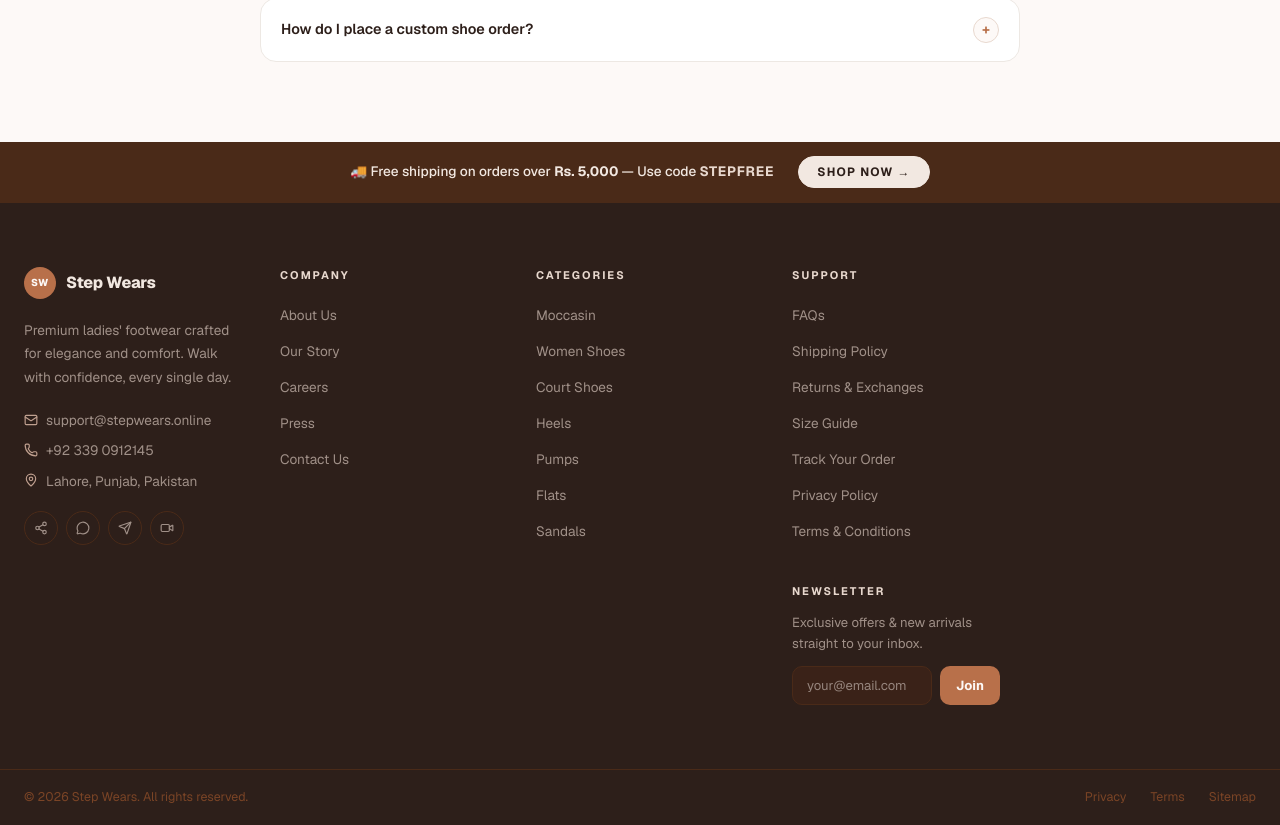
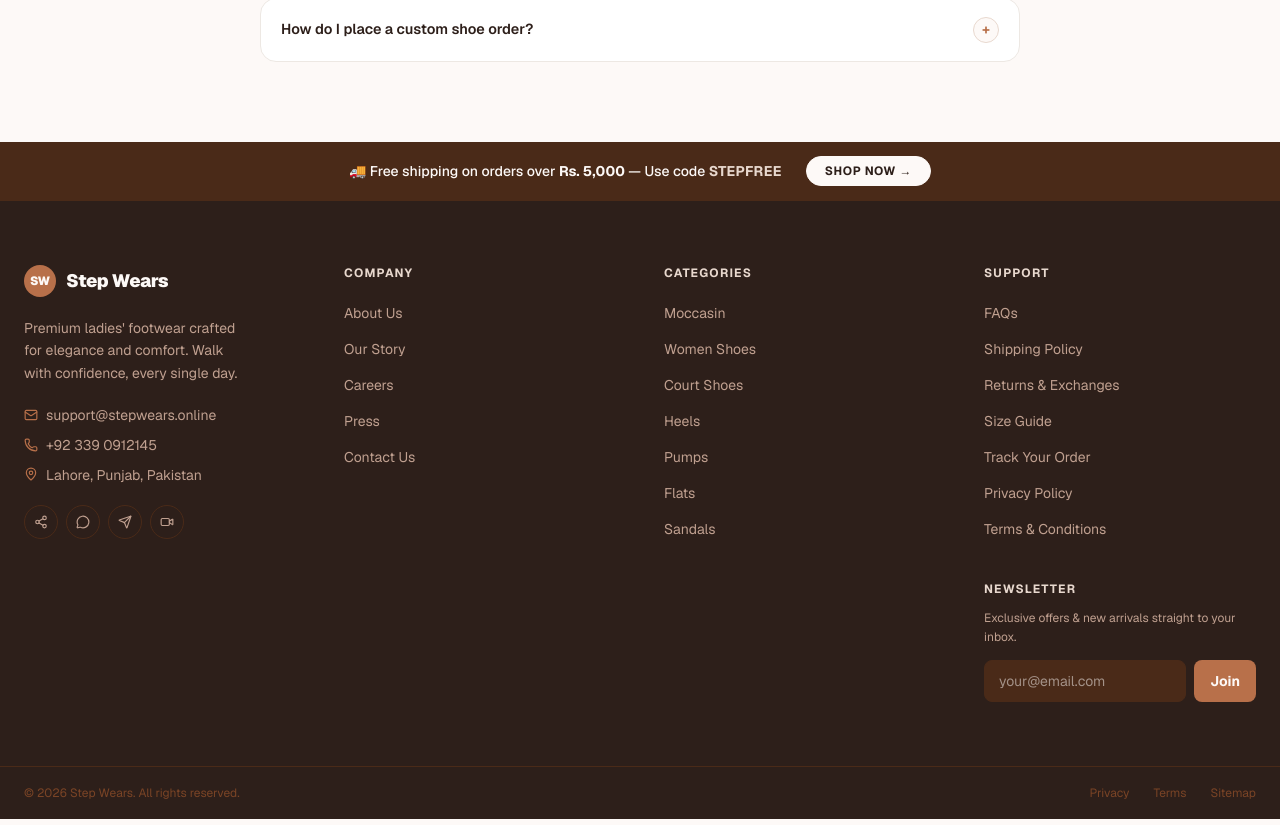
Before and after one commit to remittaylor027-droid/stepwears, a Next.js app: page /contact in a window 1280 px wide. Shown: the part 2006-2831 px from the top of the page. Built offline with nearby package versions, Linux system fonts and the light colour scheme.

Commit message:
Update footer design with modern Tailwind styling

```diff
--- a/src/components/Footer.tsx
+++ b/src/components/Footer.tsx
@@ -40,73 +40,67 @@
 
 export default function Footer() {
   return (
-    <footer style={{ width: "100%", backgroundColor: "#2d1f1a", color: "#d4beb2" }}>
-
+    <footer className="w-full bg-brand-900 text-brand-300">
       {/* Promo Banner */}
-      <div style={{
-        borderBottom: "1px solid #4a2a18", padding: "14px 24px",
-        display: "flex", alignItems: "center", justifyContent: "center",
-        gap: "24px", flexWrap: "wrap", backgroundColor: "#4a2a18",
-      }}>
-        <p style={{ fontSize: "0.85rem", color: "#f2e8e1", fontWeight: 500, margin: 0 }}>
+      <div className="border-b border-brand-800 py-3.5 px-6 flex items-center justify-center gap-6 flex-wrap bg-brand-800">
+        <p className="text-sm text-brand-50 font-medium m-0">
           🚚 Free shipping on orders over{" "}
-          <span style={{ fontWeight: 700 }}>Rs. 5,000</span> — Use code{" "}
-          <span style={{ fontWeight: 700, letterSpacing: "0.06em", color: "#e8d8ce" }}>STEPFREE</span>
+          <span className="font-bold">Rs. 5,000</span> — Use code{" "}
+          <span className="font-bold tracking-wide text-brand-200">STEPFREE</span>
         </p>
-        <Link href="/categories" style={{
-          fontSize: "0.75rem", fontWeight: 700, letterSpacing: "0.1em", textTransform: "uppercase",
-          color: "#2d1f1a", textDecoration: "none", border: "1px solid #f2e8e1",
-          borderRadius: "999px", padding: "6px 18px", backgroundColor: "#f2e8e1",
-          transition: "background-color 0.15s",
-        }}>Shop Now →</Link>
+        <Link
+          href="/categories"
+          className="text-xs font-bold tracking-wider uppercase text-brand-900 no-underline border border-brand-50 rounded-full py-1.5 px-4.5 bg-brand-50 transition-colors duration-150 hover:bg-brand-100"
+        >
+          Shop Now →
+        </Link>
       </div>
 
       {/* Main Grid */}
-      <div className="footer-main-grid" style={{
-        maxWidth: "1280px", margin: "0 auto", padding: "64px 24px",
-        display: "grid", gridTemplateColumns: "repeat(auto-fill, minmax(200px, 1fr))", gap: "48px",
-      }}>
+      <div className="max-w-7xl mx-auto py-16 px-6 grid grid-cols-1 md:grid-cols-2 lg:grid-cols-4 gap-12">
         {/* Brand */}
-        <div style={{ display: "flex", flexDirection: "column", gap: "20px" }}>
-          <Link href="/" style={{ display: "flex", alignItems: "center", gap: "10px", textDecoration: "none" }}>
-            <div style={{
-              width: "32px", height: "32px", borderRadius: "50%", backgroundColor: "#b8704a",
-              display: "flex", alignItems: "center", justifyContent: "center", flexShrink: 0,
-            }}>
-              <span style={{ color: "#fdf9f7", fontSize: "10px", fontWeight: 800, letterSpacing: "0.05em" }}>SW</span>
+        <div className="flex flex-col gap-5">
+          <Link href="/" className="flex items-center gap-2.5 no-underline">
+            <div className="w-8 h-8 rounded-full bg-brand-500 flex items-center justify-center flex-shrink-0">
+              <span className="text-brand-50 text-xs font-black tracking-tight">SW</span>
             </div>
-            <span style={{ fontSize: "1rem", fontWeight: 800, letterSpacing: "-0.02em", color: "#f2e8e1" }}>Step Wears</span>
+            <span className="text-lg font-black tracking-tight text-brand-50">Step Wears</span>
           </Link>
 
-          <p style={{ fontSize: "0.85rem", color: "#a09088", lineHeight: 1.75, maxWidth: "220px", margin: 0 }}>
+          <p className="text-sm text-brand-400 leading-relaxed max-w-56 m-0">
             Premium ladies&apos; footwear crafted for elegance and comfort. Walk with confidence, every single day.
           </p>
 
-          <div style={{ display: "flex", flexDirection: "column", gap: "10px" }}>
+          <div className="flex flex-col gap-2.5">
             {[
               { icon: Mail, label: "support@stepwears.online", href: "mailto:support@stepwears.online" },
               { icon: Phone, label: "+92 339 0912145", href: "tel:+923390912145" },
             ].map(({ icon: Icon, label, href }) => (
-              <a key={label} href={href} style={{ display: "flex", alignItems: "center", gap: "8px", fontSize: "0.85rem", color: "#a09088", textDecoration: "none" }}>
-                <Icon style={{ width: "14px", height: "14px", color: "#c0a090", flexShrink: 0 }} />{label}
+              <a
+                key={label}
+                href={href}
+                className="flex items-center gap-2 text-sm text-brand-400 no-underline hover:text-brand-300 transition-colors duration-150"
+              >
+                <Icon className="w-3.5 h-3.5 text-brand-500 flex-shrink-0" />
+                {label}
               </a>
             ))}
-            <span style={{ display: "flex", alignItems: "flex-start", gap: "8px", fontSize: "0.85rem", color: "#a09088" }}>
-              <MapPin style={{ width: "14px", height: "14px", color: "#c0a090", flexShrink: 0, marginTop: "2px" }} />
+            <div className="flex items-start gap-2 text-sm text-brand-400">
+              <MapPin className="w-3.5 h-3.5 text-brand-500 flex-shrink-0 mt-0.5" />
               Lahore, Punjab, Pakistan
-            </span>
+            </div>
           </div>
 
-          <div style={{ display: "flex", gap: "8px" }}>
+          <div className="flex gap-2">
             {socialLinks.map(({ icon: Icon, label, href }) => (
-              <a key={label} href={href} aria-label={label} style={{
-                width: "34px", height: "34px", borderRadius: "50%", border: "1px solid #4a2a18",
-                display: "flex", alignItems: "center", justifyContent: "center",
-                color: "#a09088", transition: "border-color 0.15s, color 0.15s", textDecoration: "none",
-              }}
-                onMouseOver={(e) => { (e.currentTarget as HTMLElement).style.borderColor = "#b8704a"; (e.currentTarget as HTMLElement).style.color = "#b8704a"; }}
-                onMouseOut={(e) => { (e.currentTarget as HTMLElement).style.borderColor = "#4a2a18"; (e.currentTarget as HTMLElement).style.color = "#a09088"; }}
-              ><Icon style={{ width: "14px", height: "14px" }} /></a>
+              <a
+                key={label}
+                href={href}
+                aria-label={label}
+                className="w-8.5 h-8.5 rounded-full border border-brand-800 flex items-center justify-center text-brand-400 transition-all duration-150 hover:border-brand-500 hover:text-brand-500 no-underline"
+              >
+                <Icon className="w-3.5 h-3.5" />
+              </a>
             ))}
           </div>
         </div>
@@ -117,16 +111,18 @@
           { title: "Categories", links: footerLinks.categories },
         ].map(({ title, links }) => (
           <div key={title}>
-            <h3 style={{ fontSize: "11px", fontWeight: 700, letterSpacing: "0.18em", textTransform: "uppercase", color: "#e8d8ce", marginBottom: "20px", marginTop: 0 }}>
+            <h3 className="text-xs font-bold tracking-widest uppercase text-brand-200 mb-5 mt-0">
               {title}
             </h3>
-            <ul style={{ listStyle: "none", padding: 0, margin: 0, display: "flex", flexDirection: "column", gap: "12px" }}>
+            <ul className="list-none p-0 m-0 flex flex-col gap-3">
               {links.map((link) => (
                 <li key={link.label}>
-                  <Link href={link.href} style={{ fontSize: "0.85rem", color: "#a09088", textDecoration: "none", transition: "color 0.15s" }}
-                    onMouseOver={(e) => ((e.currentTarget as HTMLElement).style.color = "#f2e8e1")}
-                    onMouseOut={(e) => ((e.currentTarget as HTMLElement).style.color = "#a09088")}
-                  >{link.label}</Link>
+                  <Link
+                    href={link.href}
+                    className="text-sm text-brand-400 no-underline transition-colors duration-150 hover:text-brand-50"
+                  >
+                    {link.label}
+                  </Link>
                 </li>
               ))}
             </ul>
@@ -134,64 +130,68 @@
         ))}
 
         {/* Support + Newsletter */}
-        <div style={{ display: "flex", flexDirection: "column", gap: "40px" }}>
+        <div className="flex flex-col gap-10">
           <div>
-            <h3 style={{ fontSize: "11px", fontWeight: 700, letterSpacing: "0.18em", textTransform: "uppercase", color: "#e8d8ce", marginBottom: "20px", marginTop: 0 }}>
+            <h3 className="text-xs font-bold tracking-widest uppercase text-brand-200 mb-5 mt-0">
               Support
             </h3>
-            <ul style={{ listStyle: "none", padding: 0, margin: 0, display: "flex", flexDirection: "column", gap: "12px" }}>
+            <ul className="list-none p-0 m-0 flex flex-col gap-3">
               {footerLinks.support.map((link) => (
                 <li key={link.label}>
-                  <Link href={link.href} style={{ fontSize: "0.85rem", color: "#a09088", textDecoration: "none", transition: "color 0.15s" }}
-                    onMouseOver={(e) => ((e.currentTarget as HTMLElement).style.color = "#f2e8e1")}
-                    onMouseOut={(e) => ((e.currentTarget as HTMLElement).style.color = "#a09088")}
-                  >{link.label}</Link>
+                  <Link
+                    href={link.href}
+                    className="text-sm text-brand-400 no-underline transition-colors duration-150 hover:text-brand-50"
+                  >
+                    {link.label}
+                  </Link>
                 </li>
               ))}
             </ul>
           </div>
 
           <div>
-            <h3 style={{ fontSize: "11px", fontWeight: 700, letterSpacing: "0.18em", textTransform: "uppercase", color: "#e8d8ce", marginBottom: "12px", marginTop: 0 }}>
+            <h3 className="text-xs font-bold tracking-widest uppercase text-brand-200 mb-3 mt-0">
               Newsletter
             </h3>
-            <p style={{ fontSize: "0.82rem", color: "#a09088", marginBottom: "12px", lineHeight: 1.6, marginTop: 0 }}>
+            <p className="text-xs text-brand-400 mb-3 leading-relaxed mt-0">
               Exclusive offers & new arrivals straight to your inbox.
             </p>
-            <form style={{ display: "flex", gap: "8px" }} onSubmit={(e) => e.preventDefault()}>
-              <input type="email" placeholder="your@email.com" style={{
-                flex: 1, minWidth: 0, padding: "9px 14px", borderRadius: "10px",
-                border: "1px solid #4a2a18", backgroundColor: "#3a2218", fontSize: "0.82rem",
-                color: "#f2e8e1", outline: "none",
-              }} />
-              <button type="submit" style={{
-                padding: "9px 16px", borderRadius: "10px", border: "none",
-                backgroundColor: "#b8704a", color: "#fdf9f7", fontSize: "0.82rem",
-                fontWeight: 700, cursor: "pointer", flexShrink: 0, transition: "opacity 0.15s",
-              }}
-                onMouseOver={(e) => ((e.currentTarget as HTMLElement).style.opacity = "0.8")}
-                onMouseOut={(e) => ((e.currentTarget as HTMLElement).style.opacity = "1")}
-              >Join</button>
+            <form className="flex gap-2" onSubmit={(e) => e.preventDefault()}>
+              <input
+                type="email"
+                placeholder="your@email.com"
+                className="flex-1 min-w-0 py-2.5 px-3.5 rounded-lg border border-brand-800 bg-brand-800 text-sm text-brand-50 outline-none focus:border-brand-500 focus:ring-1 focus:ring-brand-500"
+              />
+              <button
+                type="submit"
+                className="py-2.5 px-4 rounded-lg bg-brand-500 text-brand-50 text-sm font-bold cursor-pointer flex-shrink-0 transition-opacity duration-150 hover:opacity-80"
+              >
+                Join
+              </button>
             </form>
           </div>
         </div>
       </div>
 
       {/* Bottom Bar */}
-      <div style={{ borderTop: "1px solid #4a2a18" }}>
-        <div className="footer-bottom-bar" style={{
-          maxWidth: "1280px", margin: "0 auto", padding: "18px 24px",
-          display: "flex", alignItems: "center", justifyContent: "space-between", flexWrap: "wrap", gap: "12px",
-        }}>
-          <p style={{ fontSize: "0.78rem", color: "#7a4426", margin: 0 }}>
+      <div className="border-t border-brand-800">
+        <div className="max-w-7xl mx-auto py-4.5 px-6 flex items-center justify-between flex-wrap gap-3">
+          <p className="text-xs text-brand-700 m-0">
             © {new Date().getFullYear()} Step Wears. All rights reserved.
           </p>
-          <div style={{ display: "flex", gap: "24px" }}>
-            {[{ label: "Privacy", href: "/privacy" }, { label: "Terms", href: "/terms" }, { label: "Sitemap", href: "/sitemap" }].map(({ label, href }) => (
-              <Link key={label} href={href} style={{ fontSize: "0.78rem", color: "#7a4426", textDecoration: "none", transition: "color 0.15s" }}
-                onMouseOver={(e) => ((e.currentTarget as HTMLElement).style.color = "#b8704a")}
-                onMouseOut={(e) => ((e.currentTarget as HTMLElement).style.color = "#7a4426")}
-              >{label}</Link>
+          <div className="flex gap-6">
+            {[
+              { label: "Privacy", href: "/privacy" },
+              { label: "Terms", href: "/terms" },
+              { label: "Sitemap", href: "/sitemap" },
+            ].map(({ label, href }) => (
+              <Link
+                key={label}
+                href={href}
+                className="text-xs text-brand-700 no-underline transition-colors duration-150 hover:text-brand-500"
+              >
+                {label}
+              </Link>
             ))}
           </div>
         </div>
```
